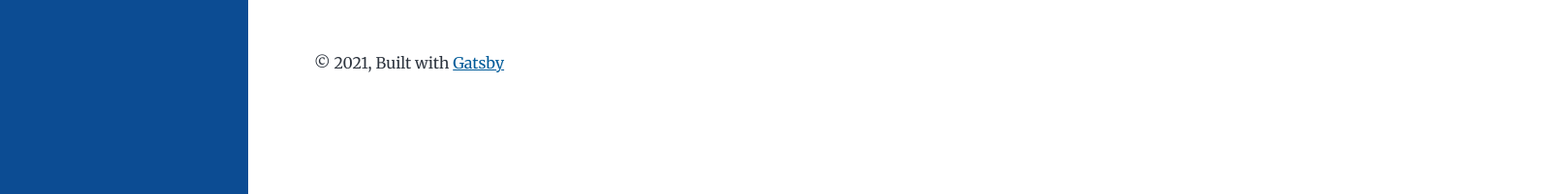
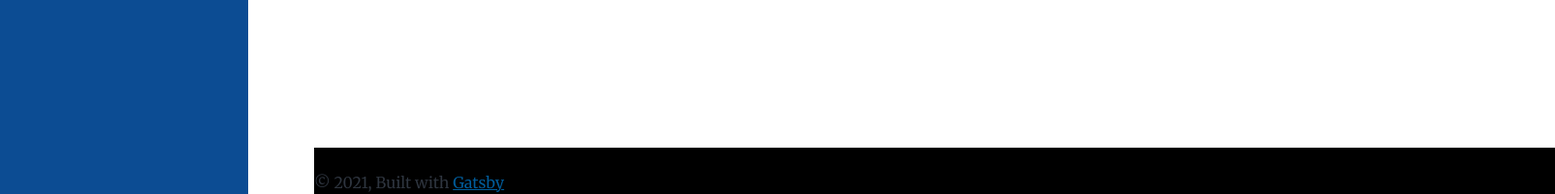
Before and after one commit to rptomey/ryan-ptomey-website, a Gatsby site: page / in a window 1280 px wide. Shown: the part 599-800 px from the top of the page at 97% size, 1604 px wide, since content can reach past the window. Built offline with nearby package versions, Linux system fonts and the light colour scheme; Gatsby itself is replaced by a stand-in of ours.

Commit message:
in progress footer debugging

```diff
--- a/src/components/layout.css
+++ b/src/components/layout.css
@@ -16,3 +16,12 @@ nav.sidenav {
 nav.sidenav a {
   color: #ffffff;
 }
+
+footer {
+  background-color: #000000;
+  position: absolute;
+  bottom: 0;
+  width: 100%;
+  height: 2.5rem;
+  padding: .5rem;
+}
```
